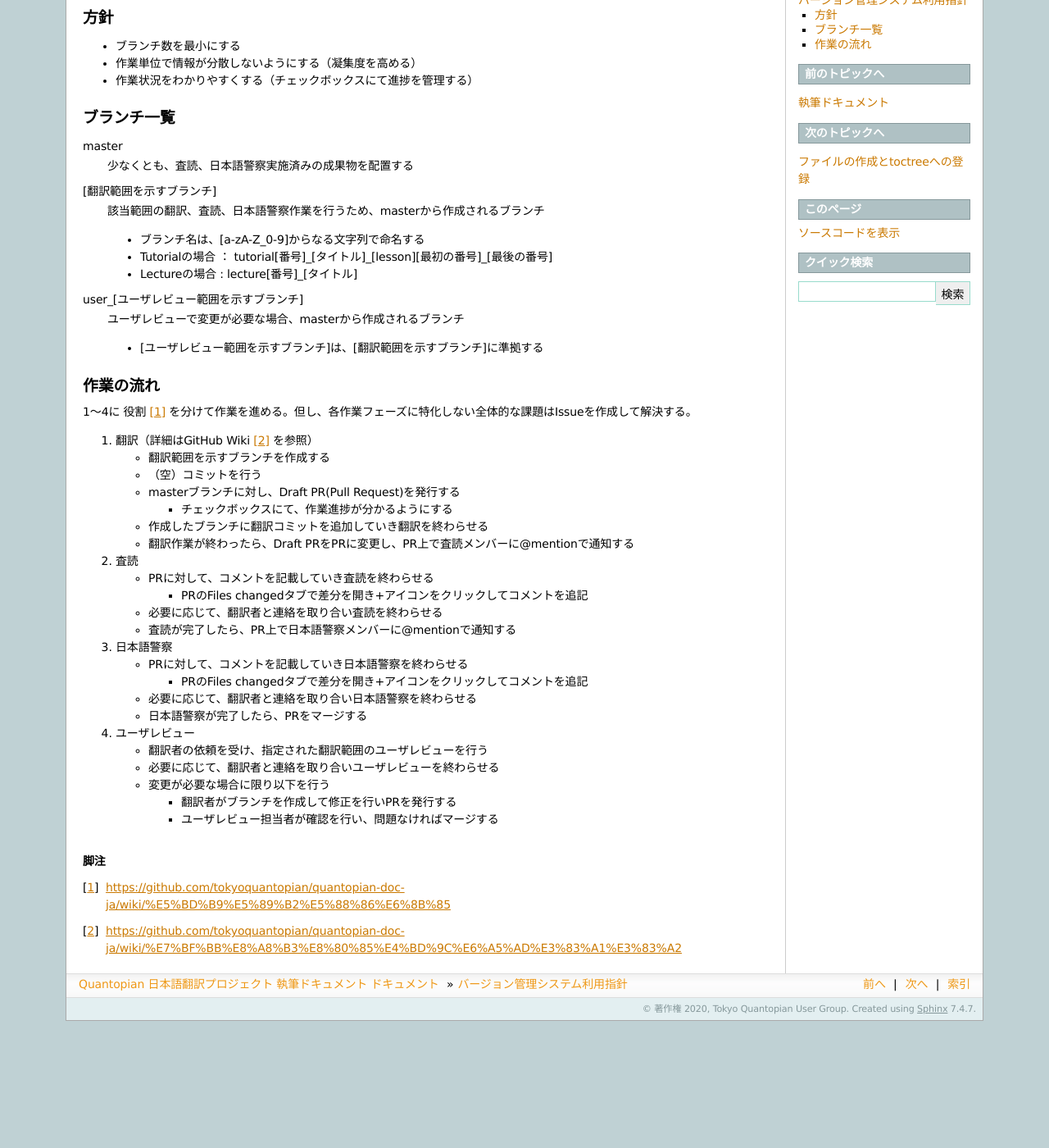
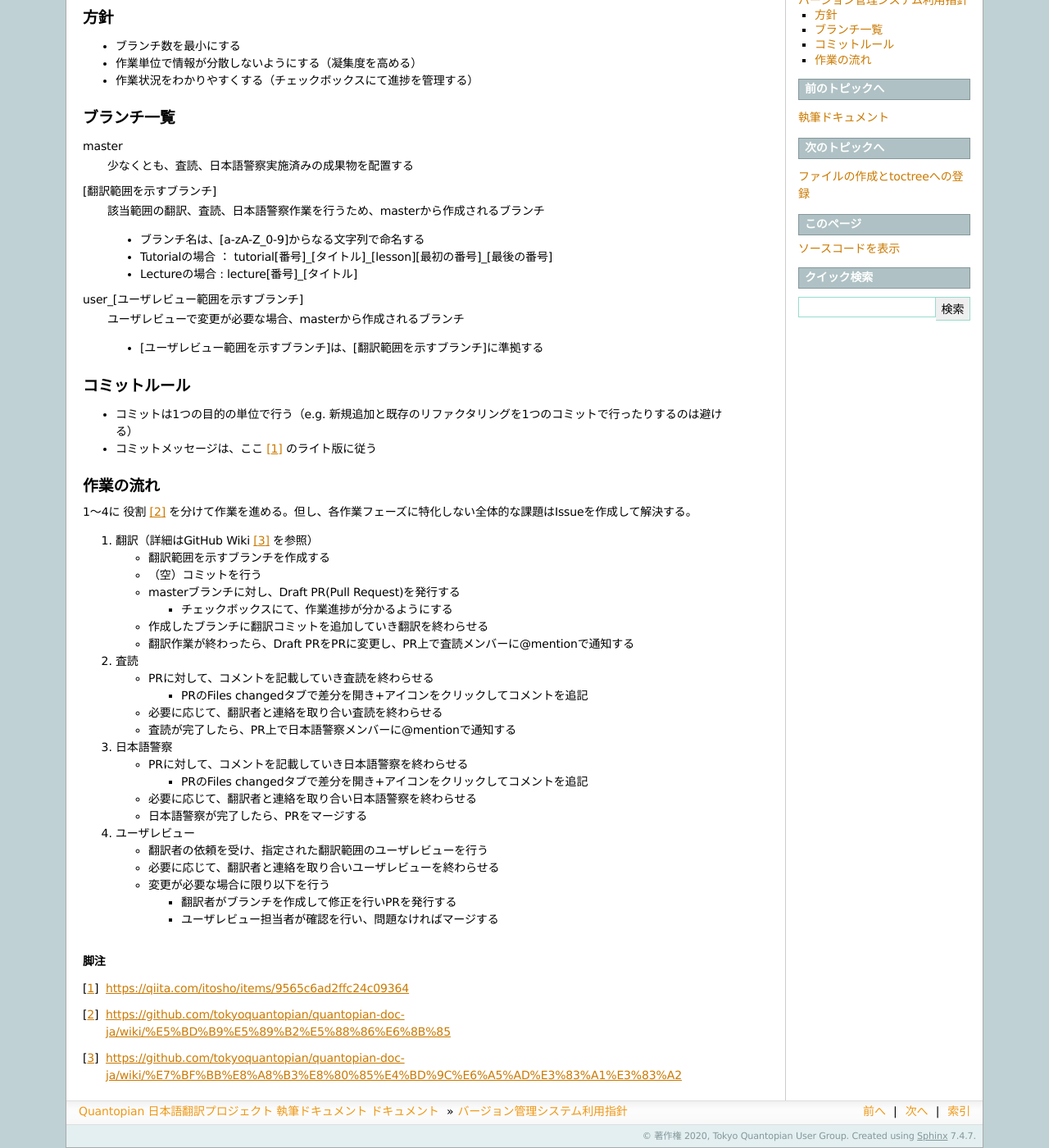
Before and after one commit to tokyoquantopian/quantopian-doc-ja, a Sphinx documentation site: the page built from writing/source/vcs.rst, in a window 1280 px wide and 1400 px high, scrolled down 94 px. Shown: the whole window at 82% size. Built offline with Sphinx 7.4.7, drawn with Linux system fonts in a browser that asks for light colours; before the commit the page ends 1339 px from its top, so only the background shows below that.

Commit message:
Add commit rules

```diff
--- a/writing/source/vcs.rst
+++ b/writing/source/vcs.rst
@@ -31,6 +31,11 @@ user_[ユーザレビュー範囲を示すブランチ]
   - [ユーザレビュー範囲を示すブランチ]は、[翻訳範囲を示すブランチ]に準拠する
 
 .. _vcs-workflow:
+
+コミットルール
+------------
+- コミットは1つの目的の単位で行う（e.g. 新規追加と既存のリファクタリングを1つのコミットで行ったりするのは避ける）
+- コミットメッセージは、ここ [#commit]_ のライト版に従う
 
 作業の流れ
 --------
```
Also changed, not shown: other parts of writing/source/vcs.rst (+1 -0 lines).
